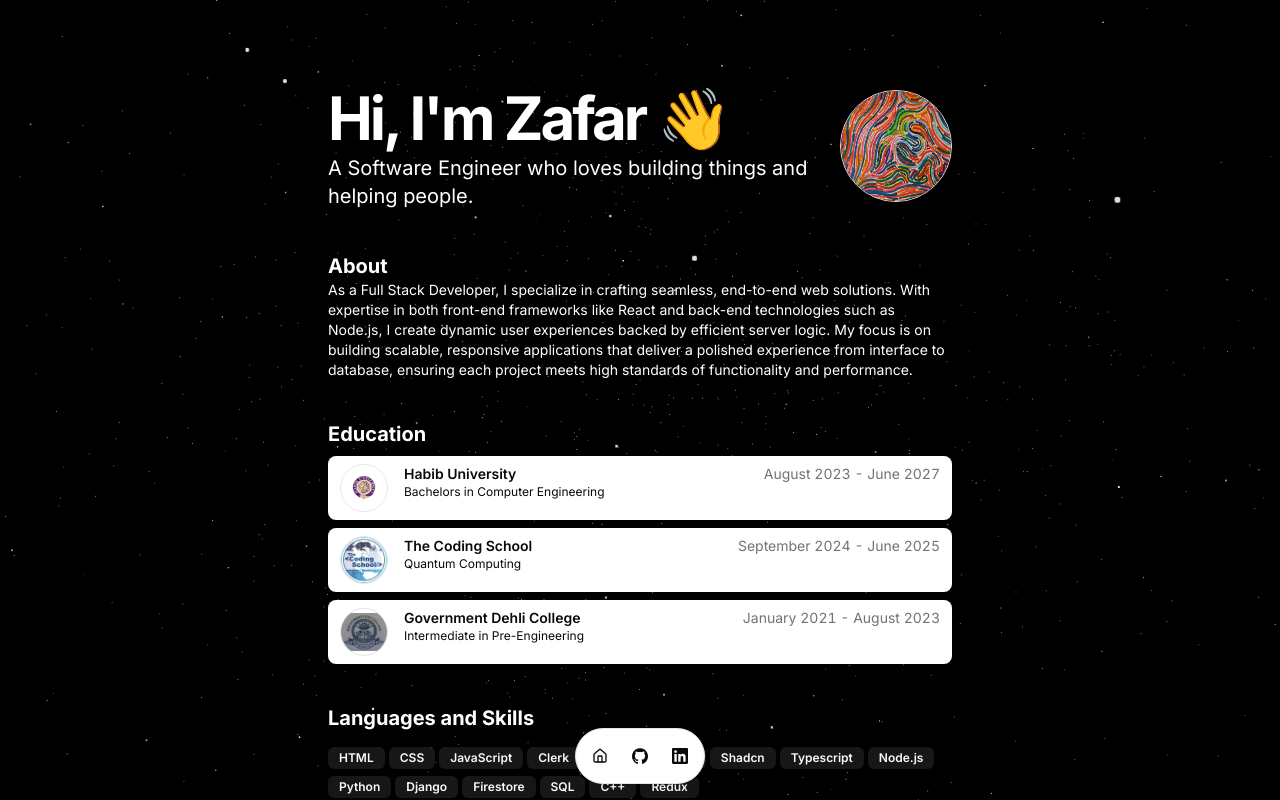
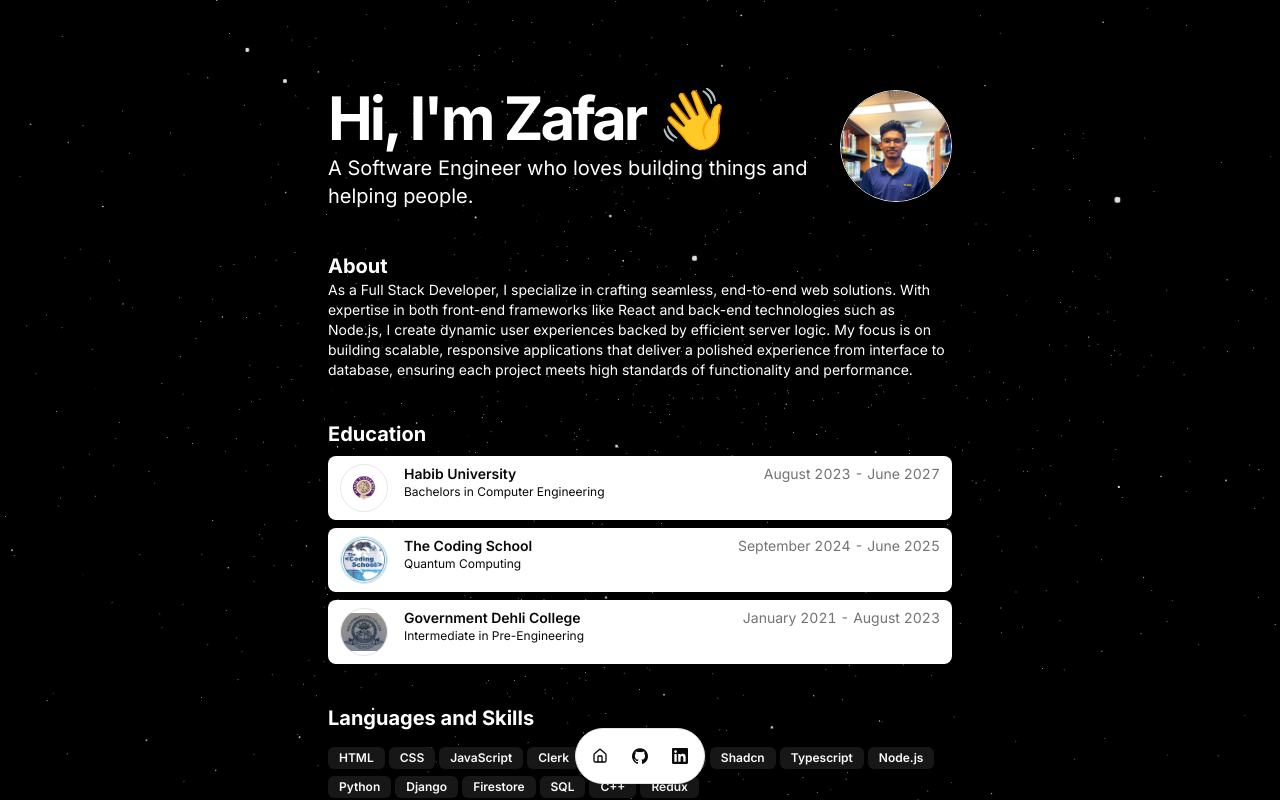
Before and after one commit to Zafar205/zafar_new_portfolio, a Next.js app: page / in a window 1280 px wide. Shown: the top 800 px of the page. Built offline with nearby package versions, Linux system fonts and the light colour scheme.

Commit message:
Update resume.tsx

```diff
--- a/src/data/resume.tsx
+++ b/src/data/resume.tsx
@@ -11,7 +11,7 @@ export const DATA = {
     "A Software Engineer who loves building things and helping people. ",
   summary:
     "As a Full Stack Developer, I specialize in crafting seamless, end-to-end web solutions. With expertise in both front-end frameworks like React and back-end technologies such as Node.js, I create dynamic user experiences backed by efficient server logic. My focus is on building scalable, responsive applications that deliver a polished experience from interface to database, ensuring each project meets high standards of functionality and performance.",
-  avatarUrl: "/images.jfif",
+  avatarUrl: "/display_pic.JPG",
   skills: [
     "HTML",
     "CSS",
```
